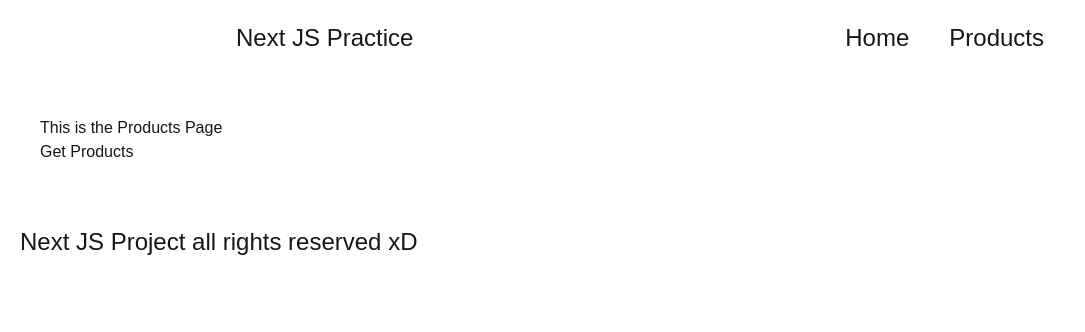
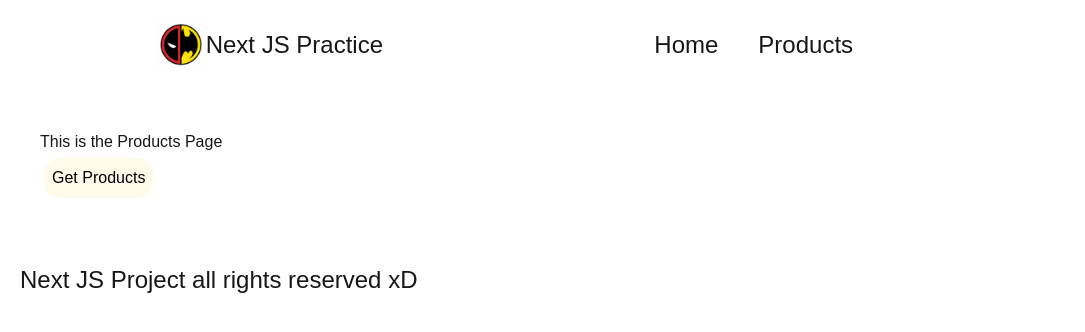
Before and after one commit to SiddheshSoni/Nextjs-practice, a Next.js app: page /products in a window 1280 px wide. Shown: the top 332 px of the page, without its empty margins (0-1085 px from the left). Built offline with nearby package versions, Linux system fonts and the light colour scheme.

Commit message:
handling static files (logo added)

```diff
--- a/src/app/layout.js
+++ b/src/app/layout.js
@@ -1,6 +1,7 @@
 import { Geist, Geist_Mono } from "next/font/google";
 import "./globals.css";
 import Link from "next/link";
+import Image from "next/image";
 
 
 const geistSans = Geist({
@@ -25,13 +26,17 @@ export default function RootLayout({ children }) {
         className={`${geistSans.variable} ${geistMono.variable} antialiased`}
       >
         <header style={{backgroundColor:'white !important', color:'black !important', fontSize: '1.5rem' , padding:'20px'}}>
-          <div className=" flex justify-around">
-            <div>
+          <div className=" flex justify-around items-center">
+            <div className="flex items-center ">
+              <Image src={'/assets/logo.png'} alt='logoDB' width={50} height={50}/>
               Next JS   Practice
             </div>
             <div className=" flex gap-10">
               <Link href={"/"}>Home</Link>
               <Link href={"/products"}>Products</Link>
+            </div>
+            <div>
+
             </div>
           </div>
           </header>
--- a/src/app/products/page.js
+++ b/src/app/products/page.js
@@ -15,7 +15,7 @@ export default function ProductPage () {
     return(
         <div className="p-10" >
             <h1>This is the Products Page</h1>
-            <button onClick={getProducts}>Get Products</button>
+            <button className=" bg-amber-50 text-black p-2 rounded-2xl m-1 cursor-pointer " onClick={getProducts}>Get Products</button>
             <div className="flex flex-wrap w-100">
                 {Products && Products.map(item =>(
                     <Link key={item.id} href={`/products/${item.id}`} >{item.title} - {item.price} - {item.category}</Link>
```
Also changed, not shown: public/assets/logo.png (added).
